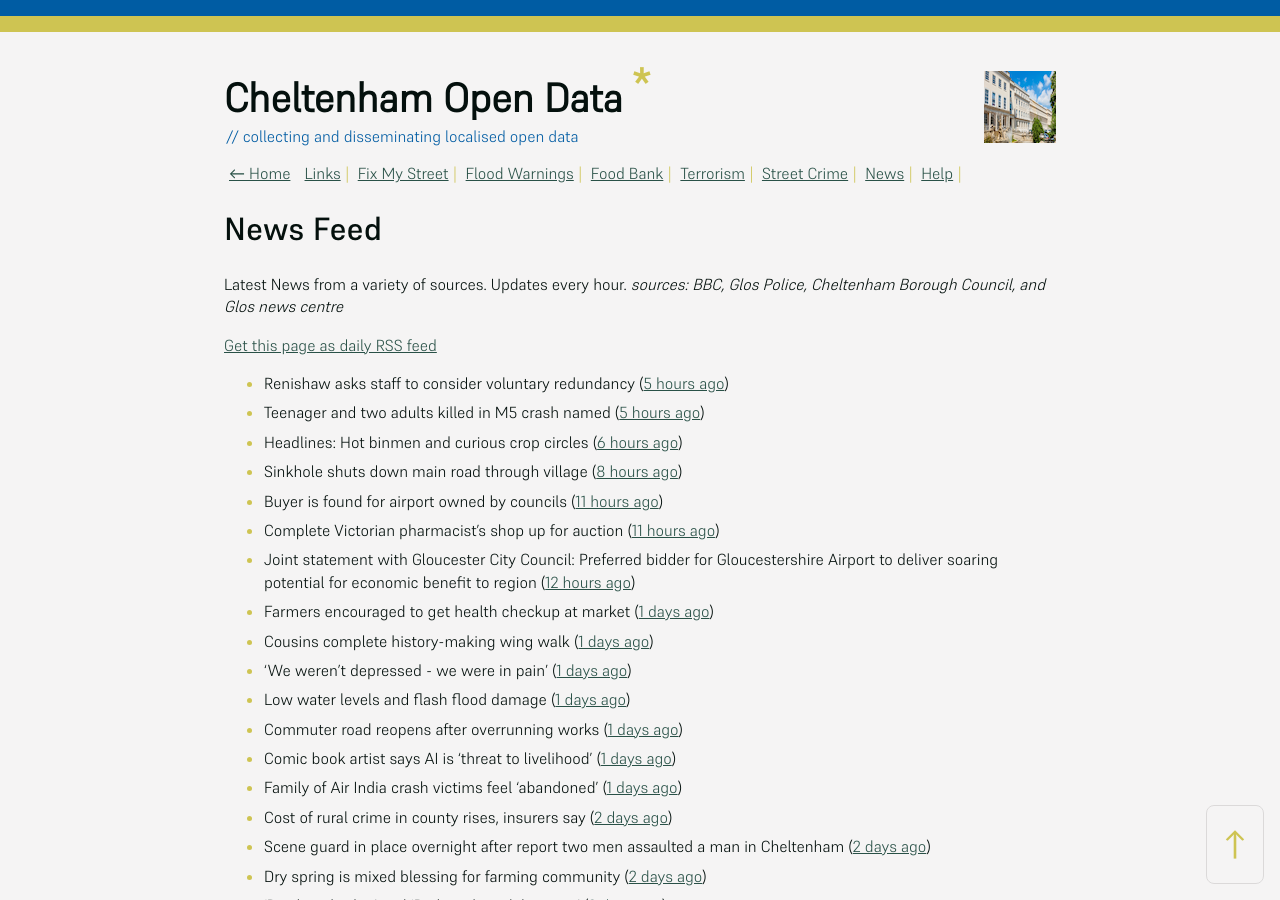
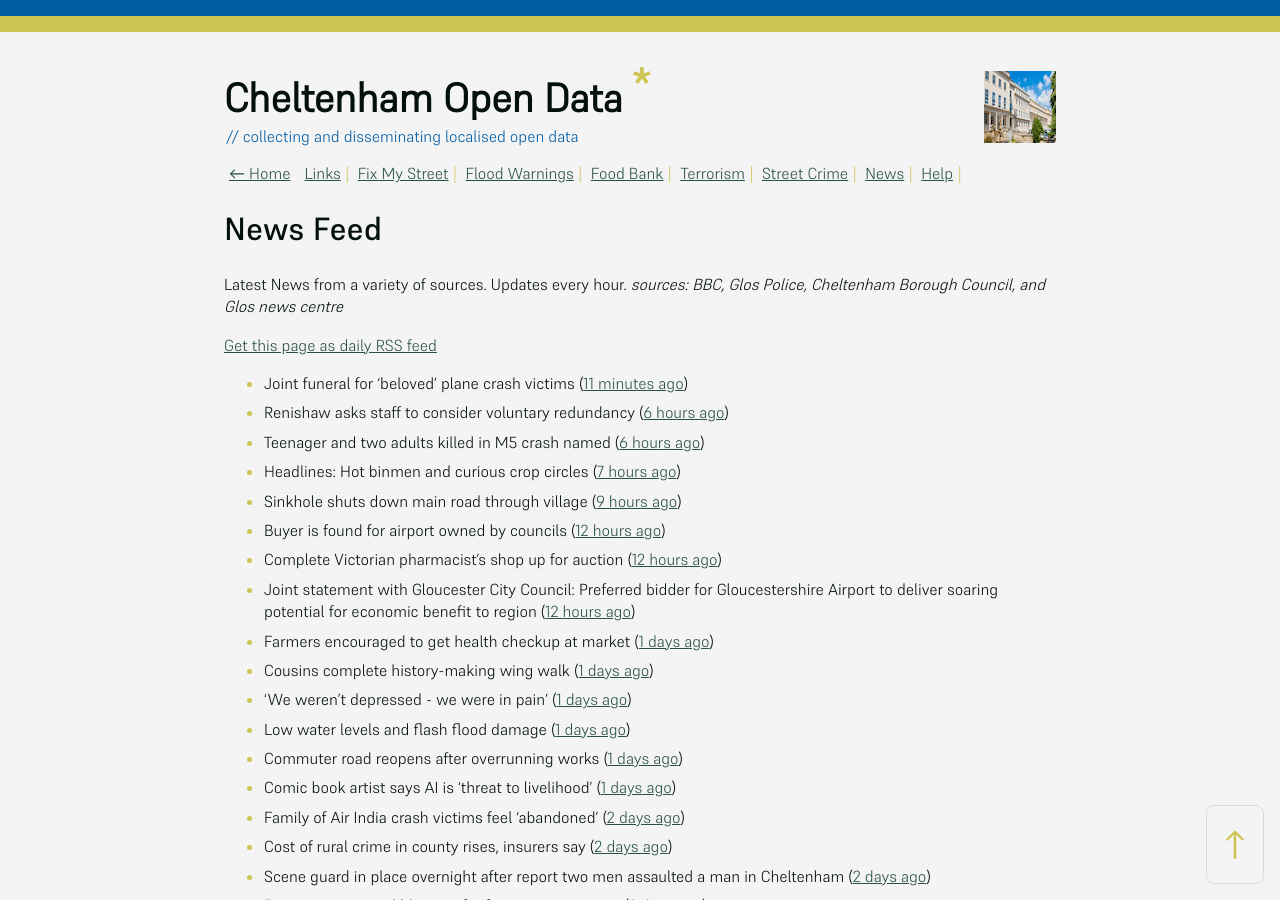
Before and after one commit to mat-0/cheltenham-open-data, a Jekyll site: the page built from _pages/news.md, in a window 1280 px wide and 900 px high. Built offline with Jekyll 4.4.1, drawn with Linux system fonts in a browser that asks for light colours; some of the changed text lies outside the part shown.

Commit message:
Updated 2025-06-18 17:57:56

```diff
--- a/_pages/news.md
+++ b/_pages/news.md
@@ -12,12 +12,13 @@ _sources: BBC, Glos Police, Cheltenham Borough Council, and Glos news centre_
 [Get this page as daily RSS feed](/daily.rss)
 
 <!-- news_marker starts -->
-- Renishaw asks staff to consider voluntary redundancy ([5 hours ago](https://www.bbc.com/news/articles/cwykllmg8pvo))
-- Teenager and two adults killed in M5 crash named ([5 hours ago](https://www.bbc.com/news/articles/c80prrgepzeo))
-- Headlines: Hot binmen and curious crop circles ([6 hours ago](https://www.bbc.com/news/articles/c5ykj8kq83no))
-- Sinkhole shuts down main road through village ([8 hours ago](https://www.bbc.com/news/articles/c4gk5d89n8zo))
-- Buyer is found for airport owned by councils ([11 hours ago](https://www.bbc.com/news/articles/c70xjdr4veyo))
-- Complete Victorian pharmacist's shop up for auction ([11 hours ago](https://www.bbc.com/news/articles/cly36y5qwz3o))
+- Joint funeral for 'beloved' plane crash victims ([11 minutes ago](https://www.bbc.com/news/articles/c4g8re3v64zo))
+- Renishaw asks staff to consider voluntary redundancy ([6 hours ago](https://www.bbc.com/news/articles/cwykllmg8pvo))
+- Teenager and two adults killed in M5 crash named ([6 hours ago](https://www.bbc.com/news/articles/c80prrgepzeo))
+- Headlines: Hot binmen and curious crop circles ([7 hours ago](https://www.bbc.com/news/articles/c5ykj8kq83no))
+- Sinkhole shuts down main road through village ([9 hours ago](https://www.bbc.com/news/articles/c4gk5d89n8zo))
+- Buyer is found for airport owned by councils ([12 hours ago](https://www.bbc.com/news/articles/c70xjdr4veyo))
+- Complete Victorian pharmacist's shop up for auction ([12 hours ago](https://www.bbc.com/news/articles/cly36y5qwz3o))
 - Joint statement with Gloucester City Council: Preferred bidder for Gloucestershire Airport to deliver soaring potential for economic benefit to region ([12 hours ago](https://www.cheltenham.gov.uk/news/article/3021/joint_statement_with_gloucester_city_council_preferred_bidder_for_gloucestershire_airport_to_deliver_soaring_potential_for_economic_benefit_to_region))
 - Farmers encouraged to get health checkup at market ([1 days ago](https://www.bbc.com/news/articles/c5yxyye6rglo))
 - Cousins complete history-making wing walk ([1 days ago](https://www.bbc.com/news/articles/czxw6npq667o))
@@ -25,11 +26,10 @@ _sources: BBC, Glos Police, Cheltenham Borough Council, and Glos news centre_
 - Low water levels and flash flood damage ([1 days ago](https://www.bbc.com/news/articles/cn5krq5pgldo))
 - Commuter road reopens after overrunning works ([1 days ago](https://www.bbc.com/news/articles/c78n5zl514lo))
 - Comic book artist says AI is 'threat to livelihood' ([1 days ago](https://www.bbc.com/news/articles/cjrnr779z2lo))
-- Family of Air India crash victims feel 'abandoned' ([1 days ago](https://www.bbc.com/news/articles/c5y0lwreg9qo))
+- Family of Air India crash victims feel 'abandoned' ([2 days ago](https://www.bbc.com/news/articles/c5y0lwreg9qo))
 - Cost of rural crime in county rises, insurers say ([2 days ago](https://www.bbc.com/news/articles/cje7e8lqvj0o))
 - Scene guard in place overnight after report two men assaulted a man in Cheltenham ([2 days ago](https://gloucesternewscentre.co.uk/scene-guard-in-place-overnight-after-report-two-men-assaulted-a-man-in-cheltenham/))
 - Dry spring is mixed blessing for farming community ([2 days ago](https://www.bbc.com/news/articles/c8d1vglgj9zo))
-- 'Rainbow bridge' and 'Bath rugby celebrations' ([2 days ago](https://www.bbc.com/news/articles/cx2e29jqllgo))
 - Man sentenced for illegal tobacco sales ([2 days ago](https://gloucesternewscentre.co.uk/man-sentenced-for-illegal-tobacco-sales/))
 - Woman fundraising to bring police horse home ([2 days ago](https://www.bbc.com/news/articles/c1ld0n474llo))
 - Petersfield Community and Sports Hub set to strengthen community pride ([5 days ago](https://gloucesternewscentre.co.uk/petersfield-community-and-sports-hub-set-to-strengthen-community-pride/))
```
Also changed, not shown: other parts of _pages/news.md (+2 -2 lines), _data/flood.json (+4 -4 lines), _pages/fix-my-street.md (+1 -1 lines), index.md (+5 -5 lines).
